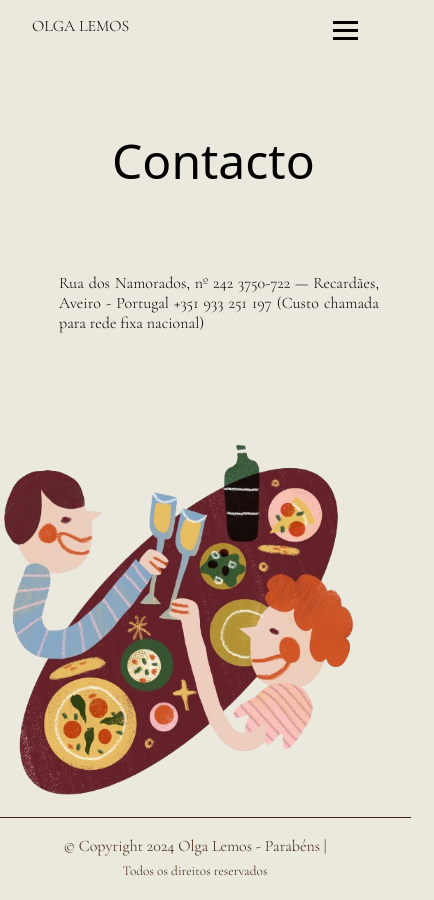
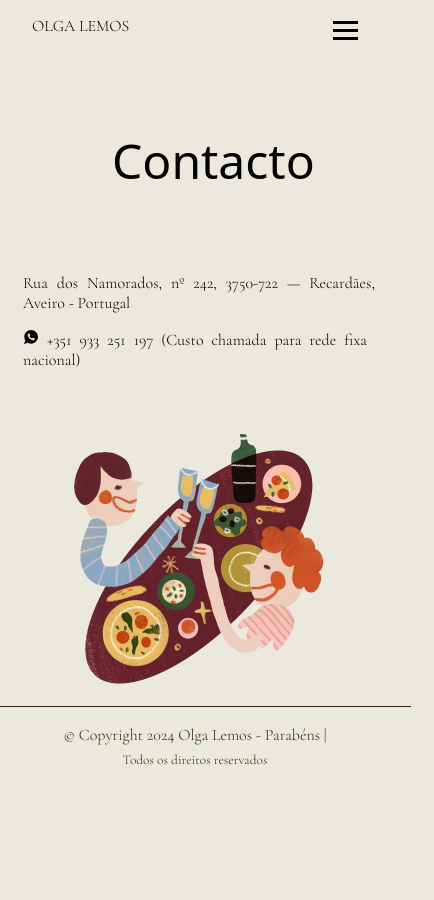
Before and after one commit to ctlemos/OlgaLemos, a React (Vite) app: page /contacto in a window 390 px wide. Shown: the whole page, 434 px wide, since content can reach past the window. After the commit the page ends 844 px from the top, so only its background shows below. Built offline with nearby package versions, Linux system fonts and the light colour scheme; a web font is replaced by a local one.

Commit message:
whatsapp direct link added + code cleaning

```diff
--- a/src/index.css
+++ b/src/index.css
@@ -36,6 +36,7 @@ body {
   	font-style: normal;
 	scroll-behavior: smooth;
 	background: var(--main-color);
+	color: var(--secondary-color);
 }
 
 .main {
@@ -46,6 +47,27 @@ body {
 
 .main__title {
     padding: 3rem 0 0 2rem;
+}
+
+.main__wrapper-info {
+    width: 100%;
+	display: flex;
+	gap: 2rem;
+	padding-left: 3rem;
+	text-align: justify;
+	flex-direction: row;
+	justify-content: space-between;
+	align-items: flex-start;
+}
+
+.main__info-text {
+	width: 30rem;
+	padding-top: 5rem;
+}
+
+.main__wrapper-img {
+	padding-right: 5rem;
+	padding-bottom: 100px;
 }
 
 li, a {
@@ -71,4 +93,26 @@ h1 {
     .main__title h1 {
         font-size: 3rem;
     }
+
+	.main__wrapper-info {
+		padding-left: 0.5rem;
+	}
+
+	.main__info-text {
+		width: 22rem;
+		padding-top: 5rem;
+	}
 }
+
+@media screen and (max-width: 992px) {
+	.main__wrapper-info {
+        display: flex;
+        flex-direction: column;
+        align-items: center;
+        justify-content: space-between;
+    }
+
+    .main__info-text {
+        padding-bottom: 2rem;
+    }
+}
--- a/src/js/contactoData.js
+++ b/src/js/contactoData.js
@@ -1,6 +1,7 @@
 const contactoData  = {
     title: 'Contacto',
-    info: 'Rua dos Namorados, nº 242 3750-722 — Recardães, Aveiro - Portugal +351 933 251 197 (Custo chamada para rede fixa nacional)',
+    address: 'Rua dos Namorados, nº 242, 3750-722 — Recardães, Aveiro - Portugal',
+    contact: '+351 933 251 197 (Custo chamada para rede fixa nacional)',
     img: '/party.png',
 }
 
--- a/src/pages/Contacto.jsx
+++ b/src/pages/Contacto.jsx
@@ -1,6 +1,7 @@
 import React from 'react';
 import './styles/Contacto.css';
 import contactoData from '../js/contactoData';
+import { IoLogoWhatsapp } from "react-icons/io";
 
 const Contacto = () => {
     return (
@@ -9,12 +10,18 @@ const Contacto = () => {
             <h1>{contactoData.title}</h1>
           </div>
 
-          <section className='contact__main-info'>
-            <div className='contact__main_info-text'>
-              <p>{contactoData.info}</p>
+          <section className='main__wrapper-info'>
+            <div className='main__info-text'>
+              <p>{contactoData.address}</p>
+
+              <div className='contact__main_info-text-whatsapp'>
+                <a className='whatsapp' href="https://wa.me/351933251197?text=Olá,%20gostaria%20de%20mais%20informações!" target="_blank" rel="noopener noreferrer">
+                  <IoLogoWhatsapp /> {contactoData.contact}
+                </a>
+              </div>
             </div>
 
-            <div className='contact__main-img'>
+            <div className='main__wrapper-img'>
               <img className='contact__img' src={contactoData.img} alt="pessoas a comerem juntas" />
             </div>
           </section>
--- a/src/pages/Sobre.jsx
+++ b/src/pages/Sobre.jsx
@@ -8,12 +8,12 @@ const Sobre = () => {
         <h1>{sobreData.title}</h1>
       </div>
 
-      <section className='about__main_wrapper-info'>
-        <div className='about__main_info-text'>
+      <section className='main__wrapper-info'>
+        <div className='main__info-text'>
           <p>{sobreData.description}</p>
         </div>
 
-        <div className='about__main_wrapper-img'>
+        <div className='main__wrapper-img'>
           <img className='about__img' src={sobreData.img} alt="senhora a cozinhar"/>
         </div>
       </section>
--- a/src/pages/styles/contacto.css
+++ b/src/pages/styles/contacto.css
@@ -1,41 +1,20 @@
-.contact__main-info {
-	width: 100%;
-	display: flex;
-	padding-left: 3rem;
-	gap: 2rem;
-	text-align: justify;
-	flex-direction: row;
-	justify-content: space-between;
-	align-items: flex-start;
+.contact__main_info-text-whatsapp {
+	padding-top: 1rem;
+	padding-right: 0.5rem;
 }
 
-.contact__main_info-text {
-	width: 20rem;
-	padding-top: 5rem;
-}
-
-.contact__main-img {
-	padding-right: 5rem;
+.whatsapp {
+	text-transform: inherit;
+	color: var(--secondary-color);
 }
 
 .contact__img {
 	max-width: 350px;
-	padding-bottom: 100px;
 }
 
-/* RWD */
-@media screen and (max-width: 992px) {
-	.contact__main-info {
-        display: flex;
-        flex-direction: column;
-        align-items: center;
-        justify-content: space-between;
-    }
-    .contact__main_info-text {
-        padding-bottom: 5rem;
-    }
-
-	.contact__main_info-text p{
-        text-align: justify;
-    }
+@media screen and (max-width: 768px) {
+	.contact__img {
+		max-width: 250px;
+		margin-left: 5rem;
+	}
 }
--- a/src/pages/styles/sobre.css
+++ b/src/pages/styles/sobre.css
@@ -1,58 +1,12 @@
-.about__main_wrapper-info {
-    width: 100%;
-	display: flex;
-	gap: 2rem;
-	text-align: justify;
-	flex-direction: row;
-	justify-content: space-between;
-	align-items: flex-start;
-}
-
-.about__main_info-text {
-	width: 30rem;
-	padding-top: 5rem;
-}
-
-.about__main_wrapper-img {
-	padding-bottom: 100px;
-}
-
 .about__img {
 	max-width: 350px;
 }
 
 
-
 /* RWD */
 @media screen and (max-width: 768px) {
-	.about__main_info-text {
-		width: 25rem;
-		padding-top: 5rem;
-	}
-
 	.about__img {
 		max-width: 250px;
+		margin-left: 5rem;
 	}
 }
-
-@media screen and (max-width: 992px) {
-	.about__main_wrapper-info {
-        display: flex;
-        flex-direction: column;
-        align-items: center;
-        justify-content: space-between;
-    }
-    .about__main_info-text {
-        padding-bottom: 2rem;
-    }
-}
-
-@media(min-width: 993px) {
-	.about__main_wrapper-info {
-		padding-left: 3rem;
-	}
-
-	.about__main_wrapper-img {
-		padding-right: 5rem;
-	}
-}
```
